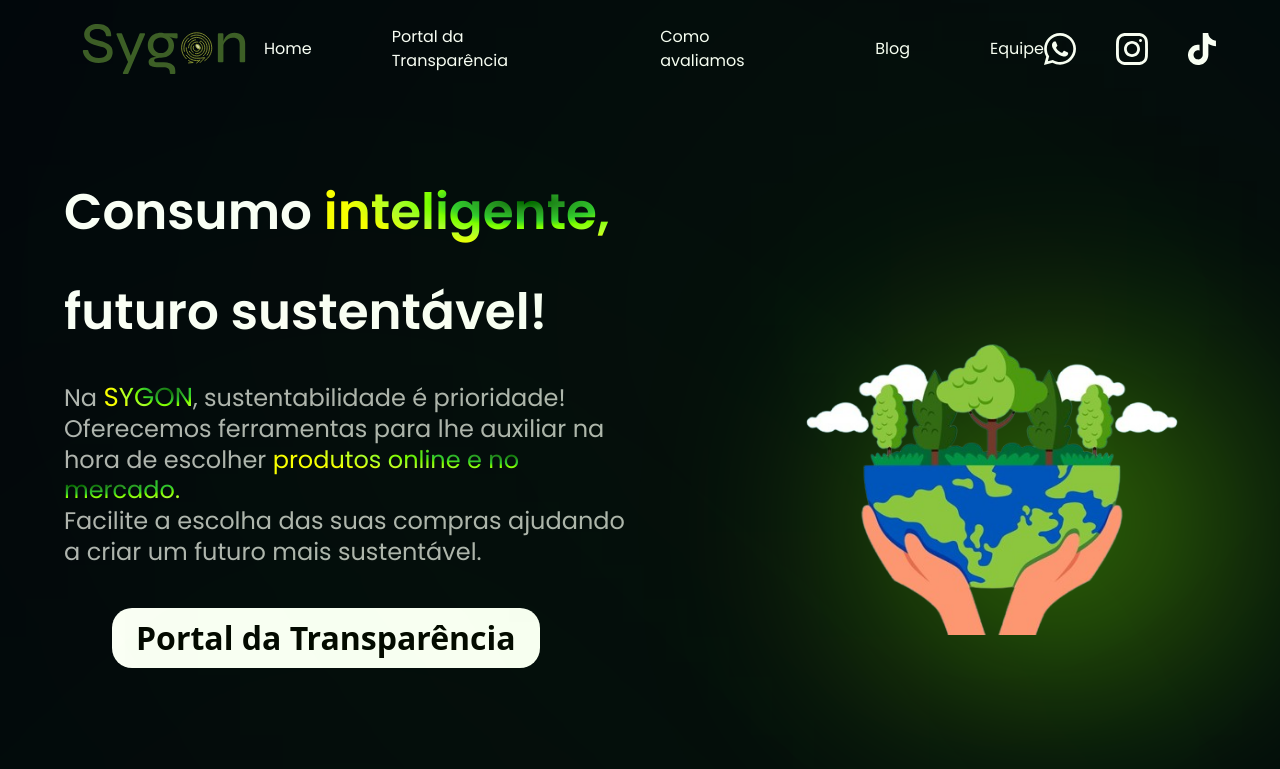
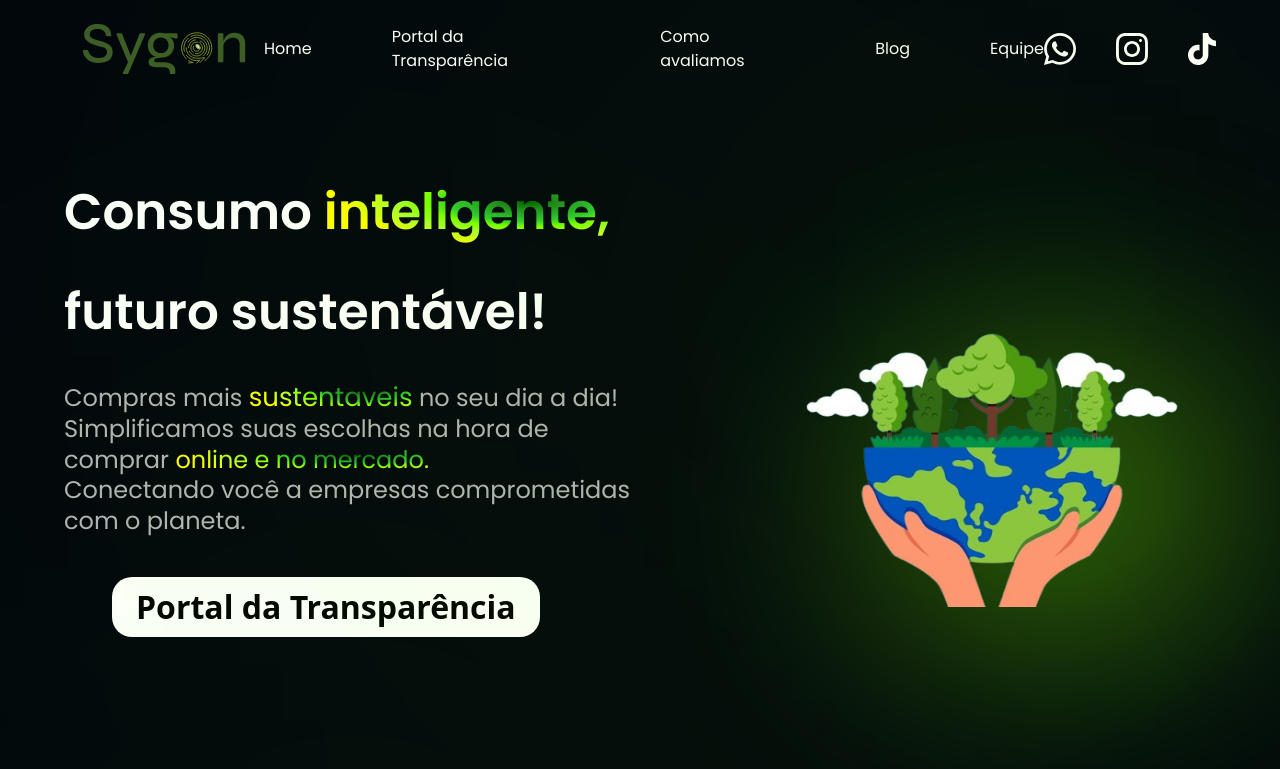
Before and after one commit to kiqsmg/Sygon, a React (Vite) app in the folder landingPage/Sygo_landingPage/: page / in a window 1280 px wide. Shown: the top 769 px of the page. Built offline with nearby package versions, Linux system fonts and the light colour scheme.

Commit message:
Change old creditos section to avaliando

```diff
--- a/landingPage/Sygo_landingPage/src/App.jsx
+++ b/landingPage/Sygo_landingPage/src/App.jsx
@@ -1,7 +1,7 @@
 import React from 'react'
 import styles from './style';
 
-import { CTA, Footer, Hero, Navbar, Stats, About, Team, Business, Mercado, Credito } from "./components";
+import { CTA, Footer, Hero, Navbar, Stats, About, Team, Business, Mercado, Avaliando } from "./components";
 
 
 const App = () => (
@@ -23,7 +23,7 @@ const App = () => (
         <About />
         <Business />
         <Mercado />
-        <Credito />
+        <Avaliando />
         <CTA />
         <Team />
         <Footer />
--- a/landingPage/Sygo_landingPage/src/components/Credito.jsx
+++ b/landingPage/Sygo_landingPage/src/components/Avaliando.jsx
@@ -2,9 +2,9 @@ import React from 'react';
 import styles from "../style";
 import { credito } from "../assets";
 
-const Credito = () => (
+const Avaliando = () => (
   <section
-    id="credito"
+    id="avaliando"
     className={`${styles.flexCenter} ${styles.marginY} ${styles.padding} sm:flex-row flex-col rounded-[20px] box-shadow`}
   >
     {/* Left side: Text content */}
@@ -33,4 +33,4 @@ const Credito = () => (
 );
 
 
-export default Credito
+export default Avaliando
--- a/landingPage/Sygo_landingPage/src/components/Hero.jsx
+++ b/landingPage/Sygo_landingPage/src/components/Hero.jsx
@@ -16,9 +16,9 @@ const Hero = () => (
       </div>
 
       <p className={`${styles.paragraph} max-w-[620px] mt-5 mb-5 ss:text-[24px]`}>
-        Na <span className="text-gradient text-[26px]">SYGON</span>, sustentabilidade é prioridade!
-        Oferecemos ferramentas para lhe auxiliar na hora de escolher <span className="text-gradient">produtos online e no mercado.</span> <br />
-        Facilite a escolha das suas compras ajudando a criar um futuro mais sustentável.
+        Compras mais <span className="text-gradient text-[26px]">sustentaveis</span> no seu dia a dia!
+        Simplificamos suas escolhas na hora de comprar<span className="text-gradient"> online e no mercado.</span> <br />
+        Conectando você a empresas comprometidas com o planeta.
       </p>
 
       <Button styles="mt-10 ml-12"></Button>
--- a/landingPage/Sygo_landingPage/src/components/index.js
+++ b/landingPage/Sygo_landingPage/src/components/index.js
@@ -7,7 +7,7 @@ import Hero from "./Hero";
 import About from "./About";
 import Business from "./Business";
 import Mercado from "./Mercado";
-import Credito from "./Credito";
+import Avaliando from "./Avaliando";
 
 export {
   Navbar,
@@ -19,5 +19,5 @@ export {
   About,
   Business,
   Mercado,
-  Credito,
+  Avaliando,
 };
--- a/landingPage/Sygo_landingPage/src/constants/index.js
+++ b/landingPage/Sygo_landingPage/src/constants/index.js
@@ -13,7 +13,7 @@ export const navLinks = [
     title: "Portal da Transparência",
   },
   {
-    id: "portal",
+    id: "avaliando",
     title: "Como avaliamos",
   },
   {
```
